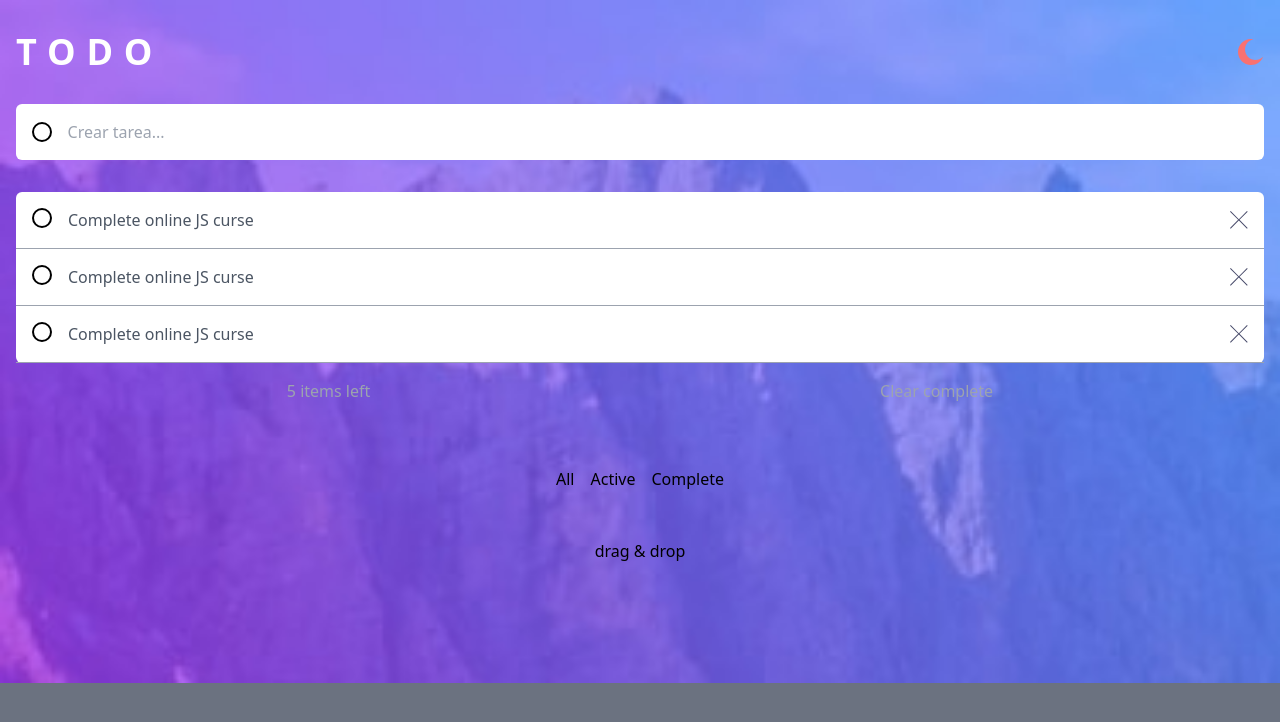
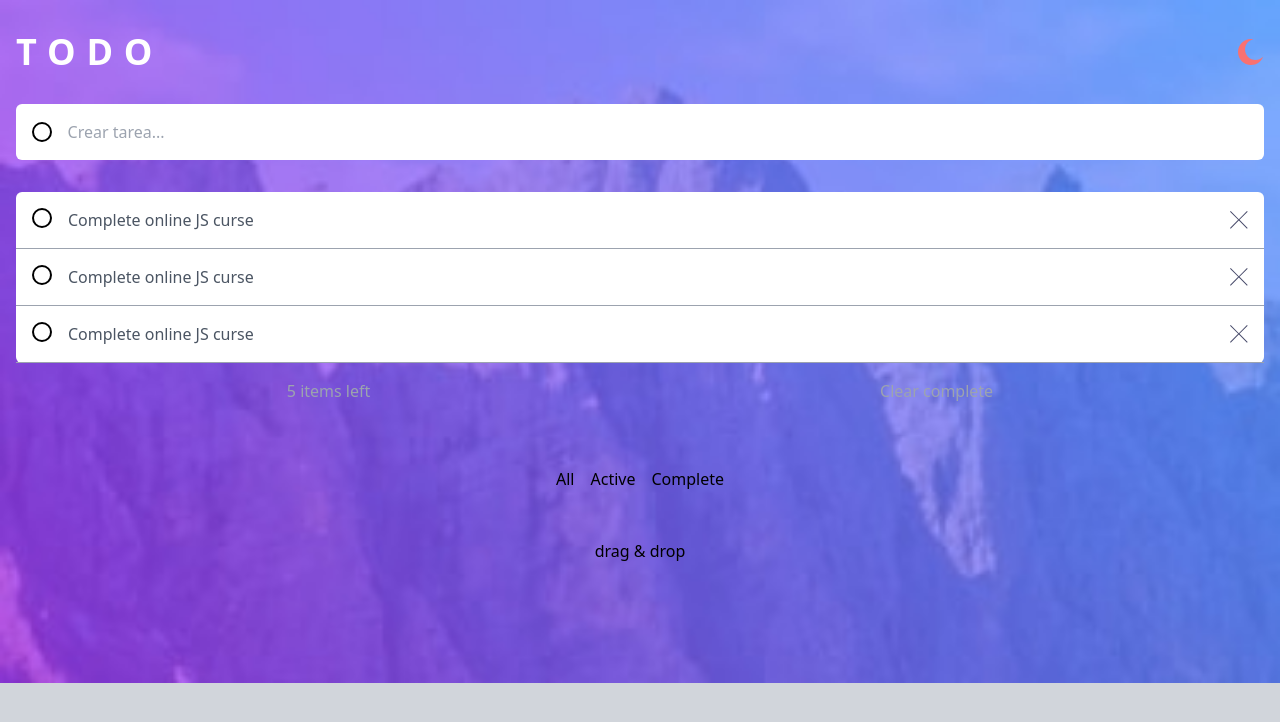
Before and after one commit to davodo88/TodoReactTailwind, a React (Vite) app: page / in a window 1280 px wide. Shown: the top 722 px of the page. Built offline with nearby package versions, Linux system fonts and the light colour scheme.

Commit message:
bg-color change for best contrast

```diff
--- a/src/App.jsx
+++ b/src/App.jsx
@@ -4,7 +4,7 @@ import MoonIcon from './components/icons/moonIcon'
 const App = () => {
   return (
     <div className="bg-[url('./assets/images/bg-mobile-light.jpg')]
-    bg-no-repeat bg-contain bg-gray-500 min-h-screen">
+    bg-no-repeat bg-contain bg-gray-300 min-h-screen">
       <header className="container pt-8 mx-auto px-4">
         <div className="flex justify-between">
           <h1 className="uppercase font-semibold tracking-[0.3em]
```
